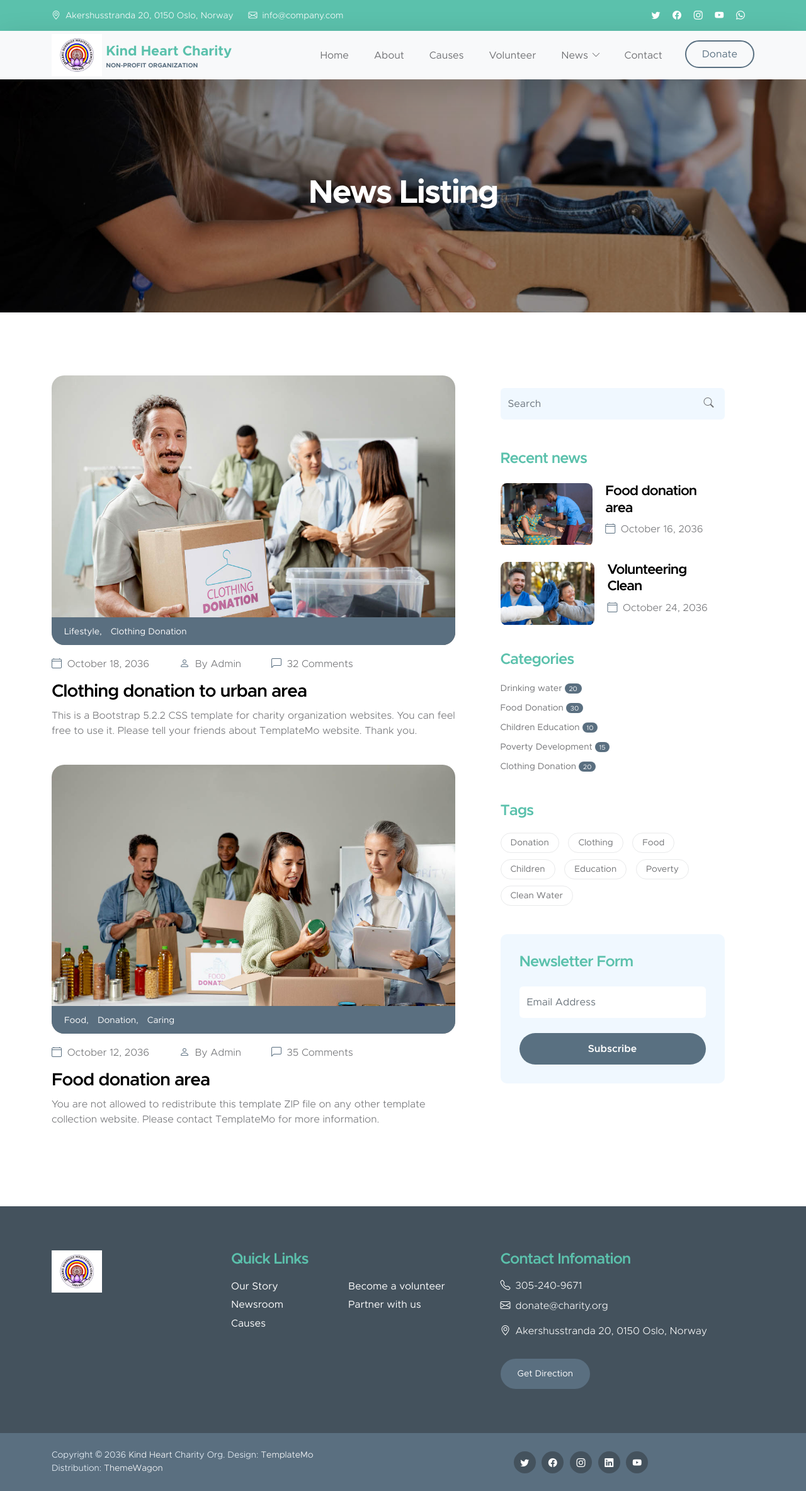
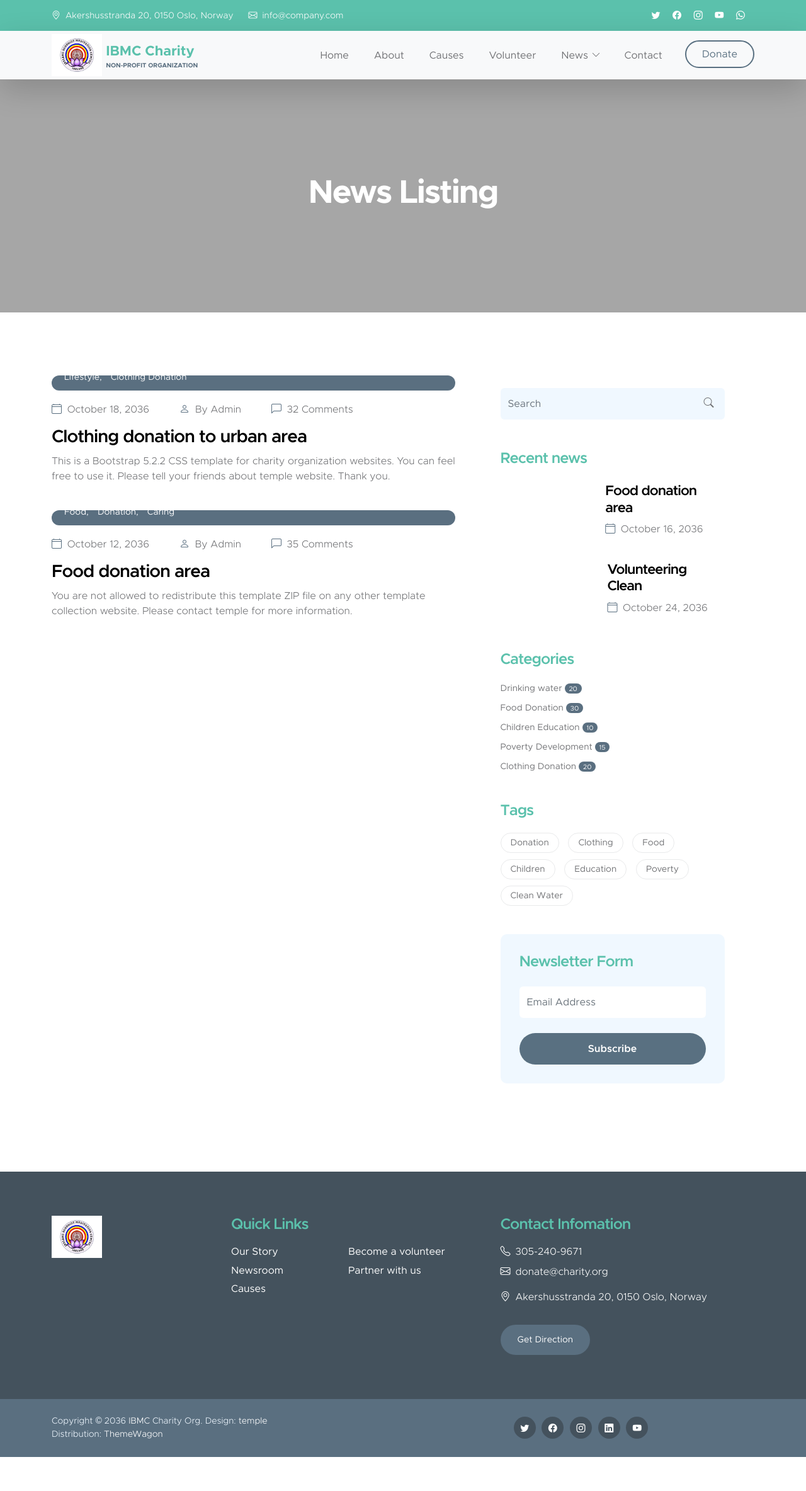
Before and after one commit to ibmedcentre/ibmc, a plain HTML site: page news.html in a window 1280 px wide. Shown: the whole page at 63% size. After the commit the page ends 2313 px from the top, so only its background shows below. Drawn offline with Linux system fonts and the light colour scheme.

Commit message:
ibmc v2.0 - updated ref to IBMC

```diff
--- a/css/templatemo-kind-heart-charity.css
+++ b/css/temple-IBMC-charity.css
@@ -1,8 +1,8 @@
 /*
 
-TemplateMo 581 Kind Heart Charity
-
-https://templatemo.com/tm-581-kind-heart-charity
+temple 581 IBMC Charity
+
+https://temple.com/tm-581-IBMC-charity
 
 */
 
--- a/donate.html
+++ b/donate.html
@@ -15,12 +15,12 @@
 
     <link href="css/bootstrap-icons.css" rel="stylesheet">
 
-    <link href="css/templatemo-kind-heart-charity.css" rel="stylesheet">
+    <link href="css/temple-IBMC-charity.css" rel="stylesheet">
     <!--
 
-TemplateMo 581 Kind Heart Charity
+temple 581 IBMC Charity
 
-https://templatemo.com/tm-581-kind-heart-charity
+https://temple.com/tm-581-IBMC-charity
 
 -->
 </head>
@@ -229,7 +229,7 @@ https://templatemo.com/tm-581-kind-heart-charity
                 <div class="row">
 
                     <div class="col-lg-6 col-md-7 col-12">
-                        <p class="copyright-text mb-0">Copyright © Ireland Buddhist Meditation Center <a href="#">(IBMC)</a>
+                        <p class="copyright-text mb-0">Copyright © Ireland Buddhist Meditation Center <a href="#">(IBMC Reg No : 12345)</a>
                         </p>
                     </div>
 
--- a/news.html
+++ b/news.html
@@ -8,19 +8,19 @@
     <meta name="description" content="">
     <meta name="author" content="">
 
-    <title>Kind Heart Charity - News Listing</title>
+    <title>IBMC Charity - News Listing</title>
 
     <!-- CSS FILES -->
     <link href="css/bootstrap.min.css" rel="stylesheet">
 
     <link href="css/bootstrap-icons.css" rel="stylesheet">
 
-    <link href="css/templatemo-kind-heart-charity.css" rel="stylesheet">
+    <link href="css/temple-IBMC-charity.css" rel="stylesheet">
     <!--
 
-TemplateMo 581 Kind Heart Charity
+temple 581 IBMC Charity
 
-https://templatemo.com/tm-581-kind-heart-charity
+https://temple.com/tm-581-IBMC-charity
 
 -->
 </head>
@@ -79,7 +79,7 @@ https://templatemo.com/tm-581-kind-heart-charity
             <a class="navbar-brand" href="index.html">
                 <img src="images/logo.png" class="logo img-fluid" alt="">
                 <span>
-                    Kind Heart Charity
+                    IBMC Charity
                     <small>Non-profit Organization</small>
                 </span>
             </a>
@@ -201,7 +201,7 @@ https://templatemo.com/tm-581-kind-heart-charity
 
                                 <div class="news-block-body">
                                     <p>This is a Bootstrap 5.2.2 CSS template for charity organization websites. You can
-                                        feel free to use it. Please tell your friends about TemplateMo website. Thank
+                                        feel free to use it. Please tell your friends about temple website. Thank
                                         you.</p>
                                 </div>
                             </div>
@@ -260,8 +260,8 @@ https://templatemo.com/tm-581-kind-heart-charity
 
                                 <div class="news-block-body">
                                     <p>You are not allowed to redistribute this template ZIP file on any other template
-                                        collection website. Please <a href="https://templatemo.com/contact"
-                                            target="_blank">contact TemplateMo</a> for more information.</p>
+                                        collection website. Please <a href="https://temple.com/contact"
+                                            target="_blank">contact temple</a> for more information.</p>
                                 </div>
                             </div>
                         </div>
@@ -459,8 +459,8 @@ https://templatemo.com/tm-581-kind-heart-charity
                 <div class="row">
 
                     <div class="col-lg-6 col-md-7 col-12">
-                        <p class="copyright-text mb-0">Copyright © 2036 <a href="#">Kind Heart</a> Charity Org.
-                            Design: <a href="https://templatemo.com" target="_blank">TemplateMo</a><br>Distribution:
+                        <p class="copyright-text mb-0">Copyright © 2036 <a href="#">IBMC</a> Charity Org.
+                            Design: <a href="https://temple.com" target="_blank">temple</a><br>Distribution:
                             <a href="https://themewagon.com">ThemeWagon</a>
                         </p>
                     </div>
@@ -484,7 +484,7 @@ https://templatemo.com/tm-581-kind-heart-charity
                             </li>
 
                             <li class="social-icon-item">
-                                <a href="https://youtube.com/templatemo" class="social-icon-link bi-youtube"></a>
+                                <a href="https://youtube.com/temple" class="social-icon-link bi-youtube"></a>
                             </li>
                         </ul>
                     </div>
```
Also changed, not shown: index.html (+4 -4 lines), news-detail.html (+12 -12 lines), images/avatar/portrait-beautiful-young-woman-standing-grey-wall.jpg (deleted), images/avatar/portrait-young-beautiful-woman-gesticulating.jpg (deleted), images/avatar/portrait-young-redhead-bearded-male.jpg (deleted), images/avatar/pretty-blonde-woman-wearing-white-t-shirt.jpg (deleted), images/avatar/studio-portrait-emotional-happy-funny.jpg (deleted), images/news/africa-humanitarian-aid-doctor.jpg (deleted), images/news/close-up-happy-people-working-together.jpg (deleted), images/news/close-up-volunteer-oganizing-stuff-donation.jpg (deleted), images/news/medium-shot-people-collecting-foodstuff.jpg (deleted), images/news/medium-shot-volunteers-with-clothing-donations.jpg (deleted), images/ori_logo.png (deleted), images/slide/medium-shot-people-collecting-donations.jpg (deleted), 2 more files.
